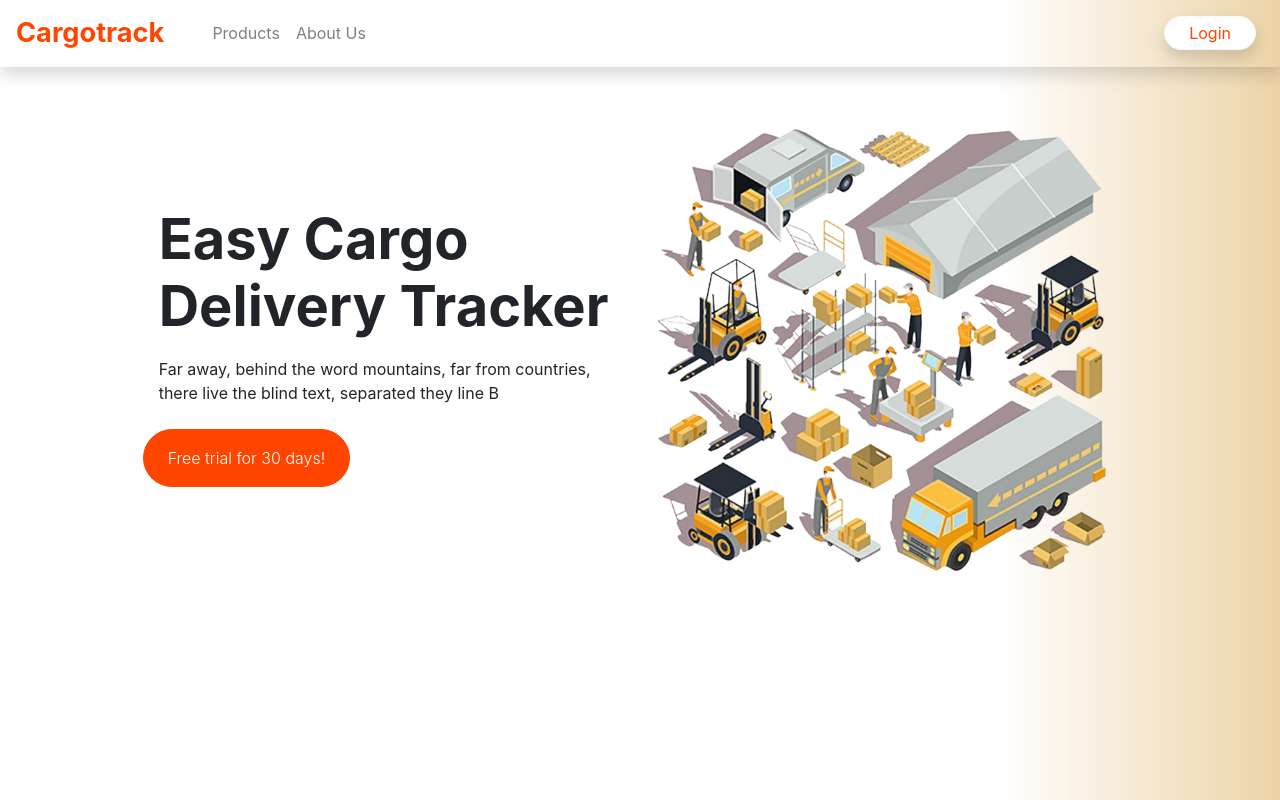
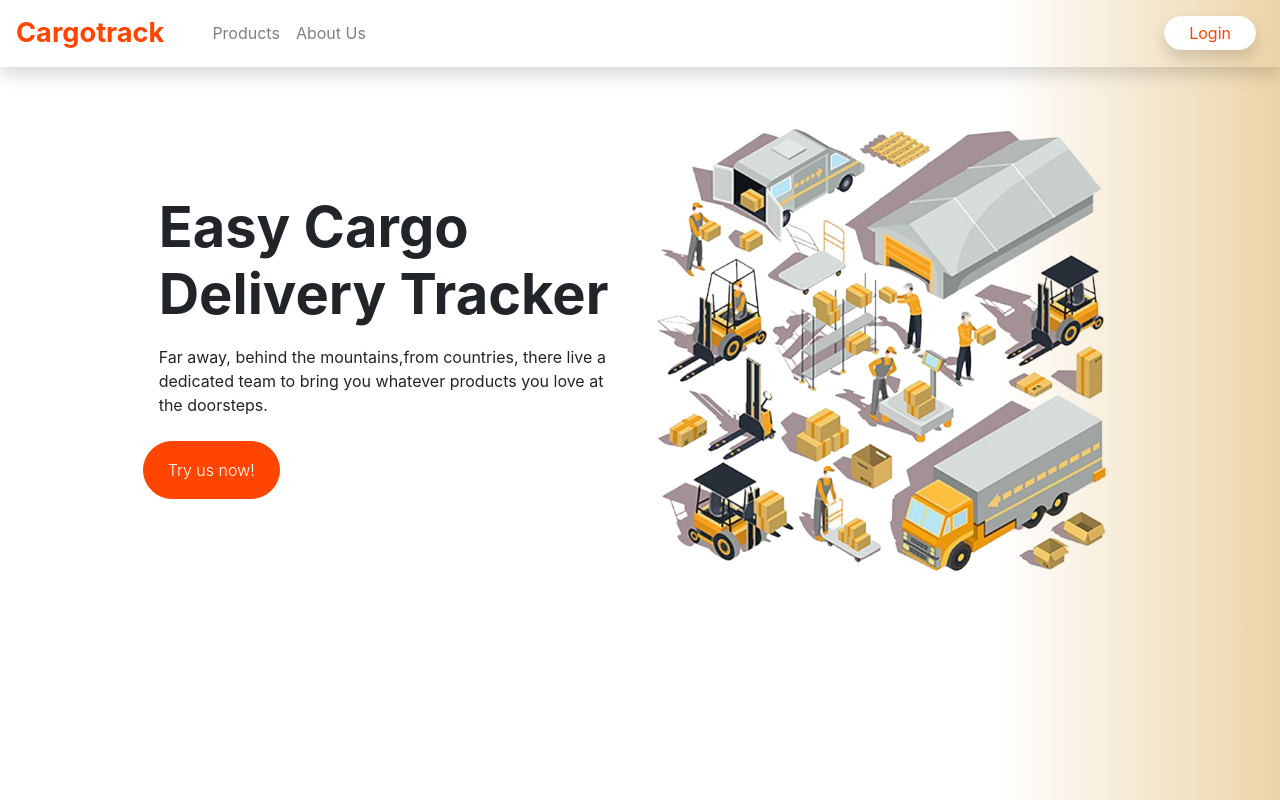
Before and after one commit to KenjxJJ/green-connection-app, a React (Create React App) app: page / in a window 1280 px wide. Built offline with nearby package versions, Linux system fonts and the light colour scheme; no server answers.

Commit message:
Edit the home page content

```diff
--- a/src/pages/HomePage.jsx
+++ b/src/pages/HomePage.jsx
@@ -12,11 +12,10 @@ const HomePage = () => {
             Easy Cargo Delivery Tracker
           </h1>
           <p className="py-2">
-            Far away, behind the word mountains, far from countries, there live
-            the blind text, separated they line B
-          </p>
-            <Button href ="#" className="landing-btn  btn-radius font-weight-light ml-n3 py-3 px-2 px-md-4">
-              Free trial for 30 days!
+            Far away, behind the mountains,from countries, there live
+            a dedicated team to bring you whatever products you love at the doorsteps.        </p>
+            <Button href ="/login" className="landing-btn  btn-radius font-weight-light ml-n3 py-3 px-2 px-md-4">
+             Try us now!
             </Button>
         </section>
         <section className="col-lg-5 mr-n4">
```
